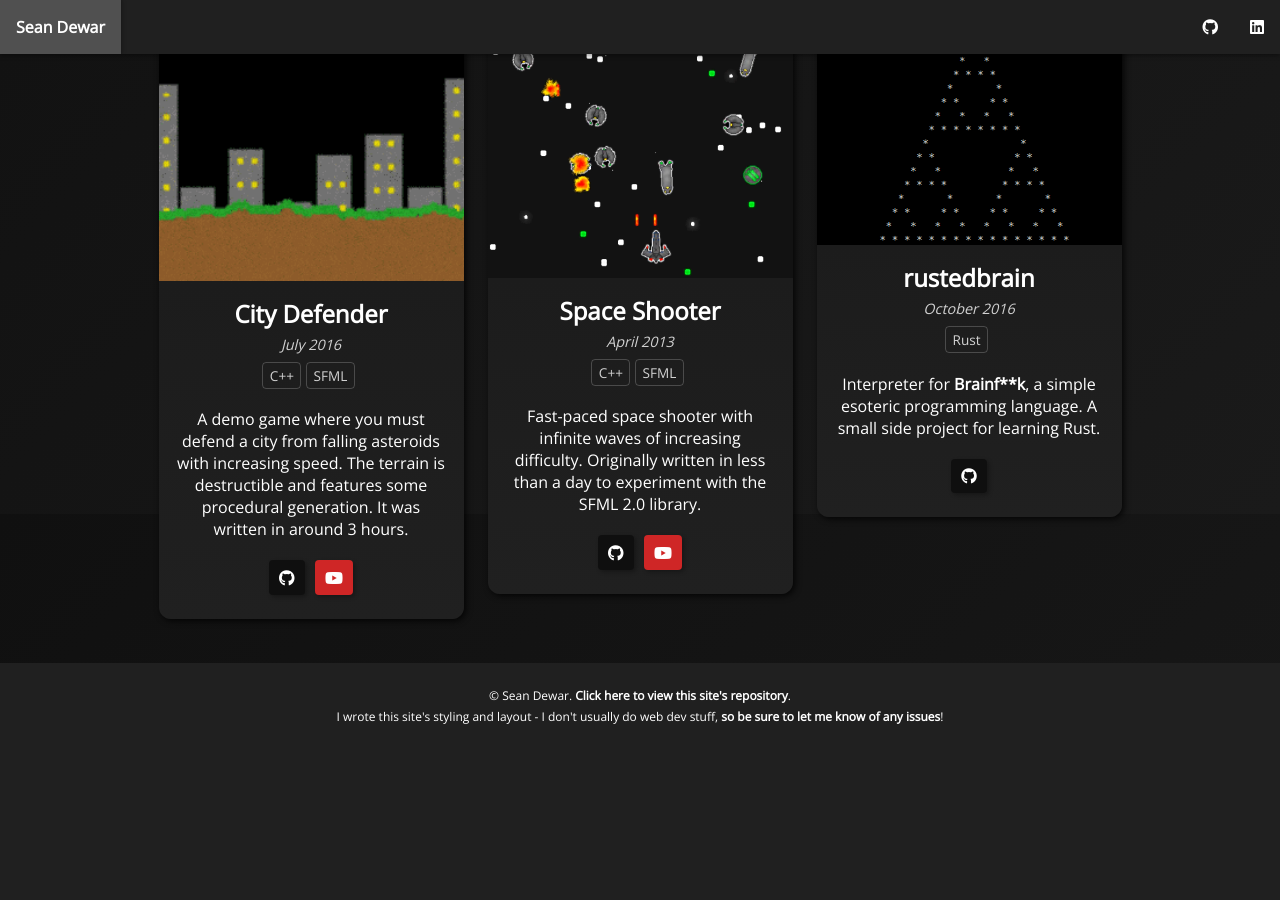
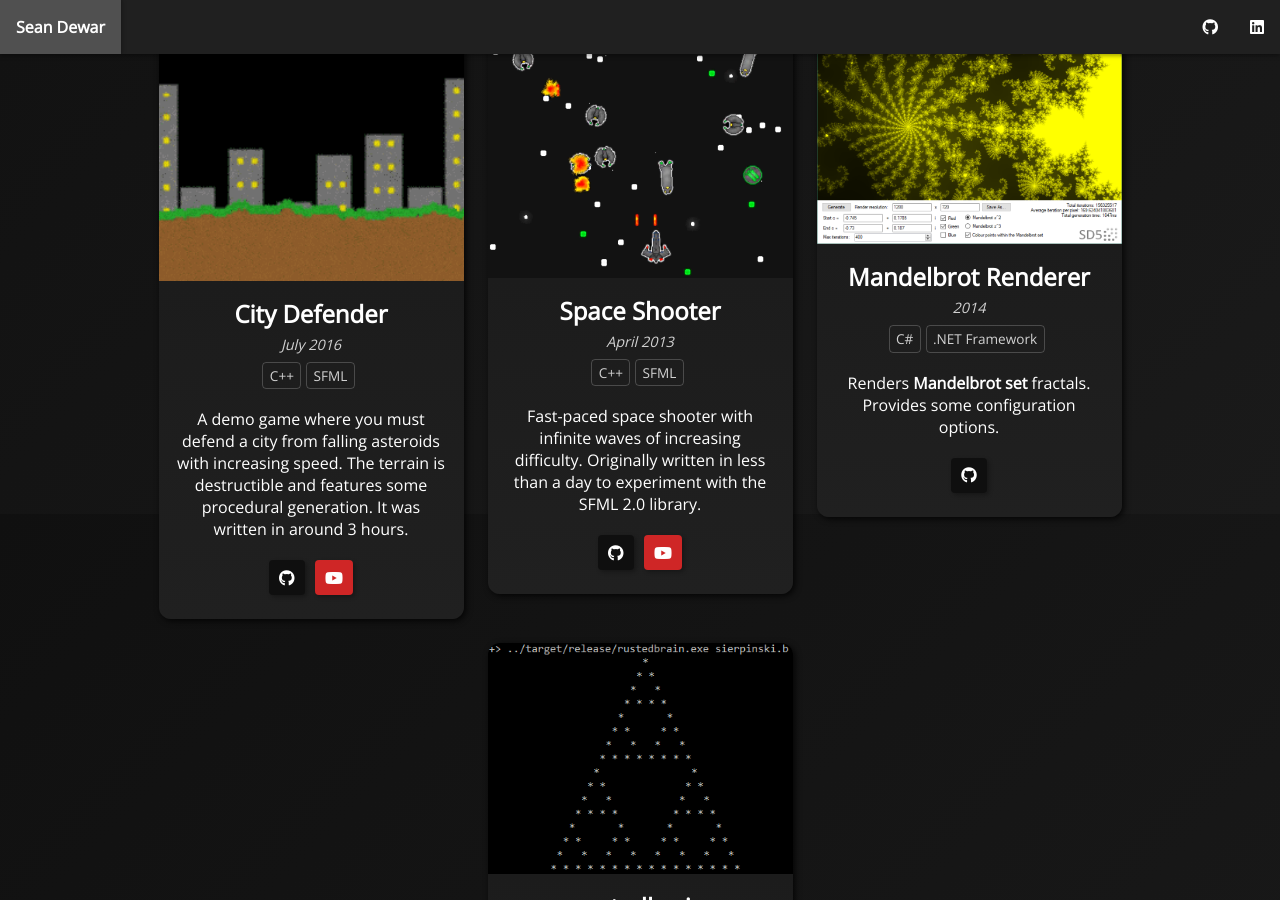
Before and after one commit to seandewar/seandewar.github.io, a Jekyll site: the page built from index.html, in a window 1280 px wide and 900 px high, scrolled down 5075 px. Built offline with Jekyll 4.4.1, drawn with Linux system fonts in a browser that asks for light colours; nearby versions of some CDN libraries; before the commit the page ends 5820 px from its top, so only the background shows below that.

Commit message:
Add sd5 mandelbrot misc project

```diff
--- a/_data/projects/misc_projects.yml
+++ b/_data/projects/misc_projects.yml
@@ -47,6 +47,9 @@
       type: "youtube"
     - url: "https://www.youtube.com/watch?v=5M-ge7OCXoc"
       name: "Desert (Old)"
+      type: "youtube"
+    - url: "https://www.youtube.com/watch?v=yNhhKOYGVwM"
+      name: "Woods (Old)"
       type: "youtube"
 
 - name: "UE4 Bunny Hopping"
@@ -148,6 +151,20 @@
     - url: "https://www.youtube.com/watch?v=G9GPidyrpb0"
       type: "youtube"
 
+- name: "Mandelbrot Renderer"
+  img_src: "/img/projects/sd5-fractal-mandelbrot.png"
+  img_alt: "Mandelbrot fractal render (centered approx. -0.74 + 0.183i, 400 iterations)"
+  dates: "2014"
+  tags:
+    - "C#"
+    - ".NET Framework"
+  short_desc: |
+    Renders [Mandelbrot set](https://en.wikipedia.org/wiki/Mandelbrot_set)
+    fractals. Provides some configuration options.
+  links:
+    - url: "https://github.com/seandewar/SD5Fractal"
+      type: "github"
+
 - name: "rustedbrain"
   img_src: "/img/projects/rustedbrain-sierpinski.png"
   img_alt: "Sierpinkski Triangle printed using rustedbrain"
```
Also changed, not shown: img/projects/sd5-fractal-mandelbrot.png (added).
